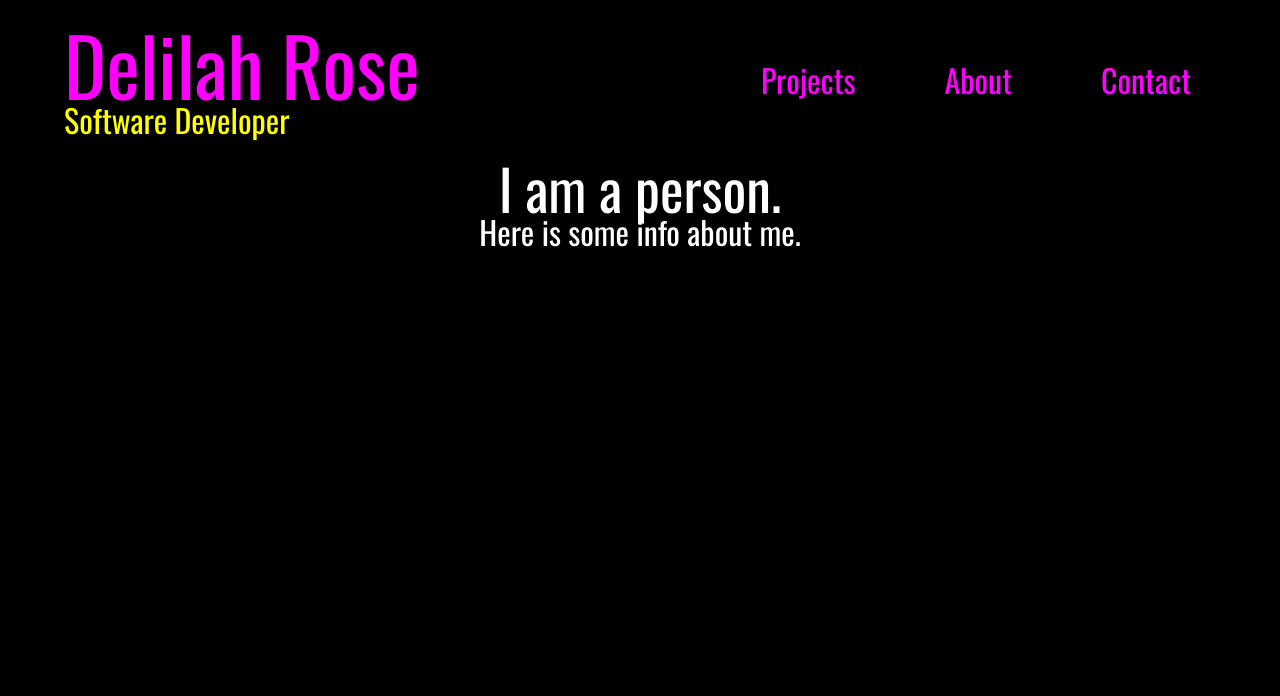
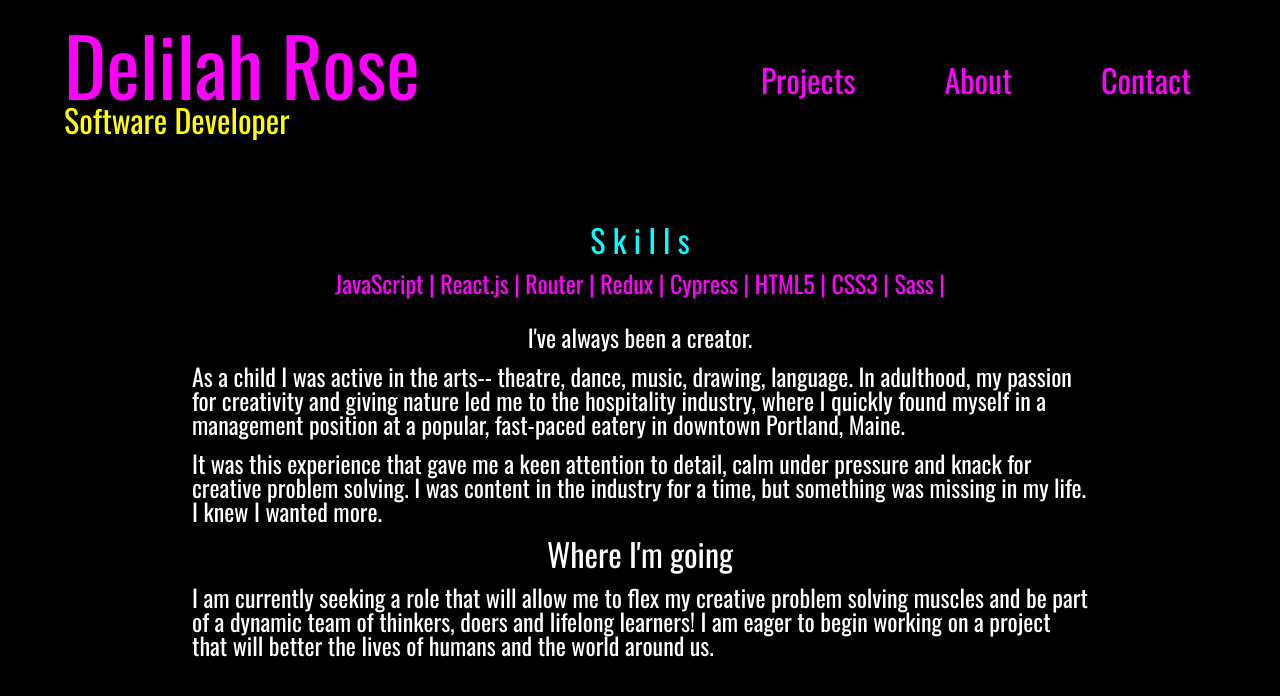
Before and after one commit to delilahrois/portfolio, a React (Create React App) app: page /about in a window 1280 px wide. Shown: the top 696 px of the page. Built offline with nearby package versions, Linux system fonts and the light colour scheme.

Commit message:
Add about content and styling

```diff
--- a/src/App.js
+++ b/src/App.js
@@ -31,8 +31,6 @@ const App = () => {
         <Route path="/projects" element={<Projects/>}></Route>
         <Route path="/about" element={<About/>}></Route>
         <Route path="/contact" element={<Contact/>}></Route>
-
-        {/* <Route path="/github"></Route> */}
       </Routes>
     </div>
   )
--- a/src/components/About/About.js
+++ b/src/components/About/About.js
@@ -8,12 +8,23 @@ const About = () => {
     <>
       <Nav/>
       <div className="about">
-      {/* <img src="https://media-exp1.licdn.com/dms/image/C4E03AQFOKegR7q7G2g/profile-displayphoto-shrink_800_800/0/1633904939929?e=1649894400&v=beta&t=lVXVGdPfljgVUaWLBjz6mkg767eyZ_Toj21Kl-P2HrE" alt="self-portrait" className="self-portrait"></img> */}
-      <div className="about-txt-container">
-        <h1>I am a person.</h1>
-        <p>Here is some info about me.</p>
+
+        <div className="about-txt-container">
+          <h1 className="skills">S k i l l s </h1>
+          <p className="skills-list">JavaScript | React.js | Router | Redux | Cypress | HTML5 | CSS3 | Sass | </p>
+          <p></p>
+
+
+          <p>I've always been a creator.</p>
+
+          <p>As a child I was active in the arts-- theatre, dance, music, drawing, language. In adulthood, my passion for creativity and giving nature led me to the hospitality industry, where I quickly found myself in a management position at a popular, fast-paced eatery in downtown Portland, Maine.</p>
+
+          <p>It was this experience that gave me a keen attention to detail, calm under pressure and knack for creative problem solving. I was content in the industry for a time, but something was missing in my life. I knew I wanted more.</p>
+
+          <h1>Where I'm going</h1>
+          <p>I am currently seeking a role that will allow me to flex my creative problem solving muscles and be part of a dynamic team of thinkers, doers and lifelong learners! I am eager to begin working on a project that will better the lives of humans and the world around us.</p>
+        </div>
       </div>
-    </div>
     </>
   )
 }
--- a/src/components/About/About.scss
+++ b/src/components/About/About.scss
@@ -5,25 +5,37 @@
   font-family: $font;
   color: white;
   display: flex;
-  flex-direction: column;
-  justify-content: space-between;
+  justify-content: center;
   align-items: center;
+  overflow: hidden;
 }
 
 .about-txt-container {
-  height: 50%;
-  width: fit-content;
+  height: 80%;
+  max-width: 70%;
   display: flex;
   flex-direction: column;
   align-items: center;
-  justify-items: center;
+  // justify-items: center;
+  justify-content: space-around;
   width: fit-content;
   h1 {
-    font-size: $medium-font;
+    font-size: $small-font;
   }
   p {
-    font-size: $small-font;
+    font-size: 1.5rem;
   }
+}
+
+.skills {
+  color: aqua;
+}
+
+.skills-list {
+  color: magenta;
+}
+::selection {
+  color: springgreen;
 }
 
 img {
```
